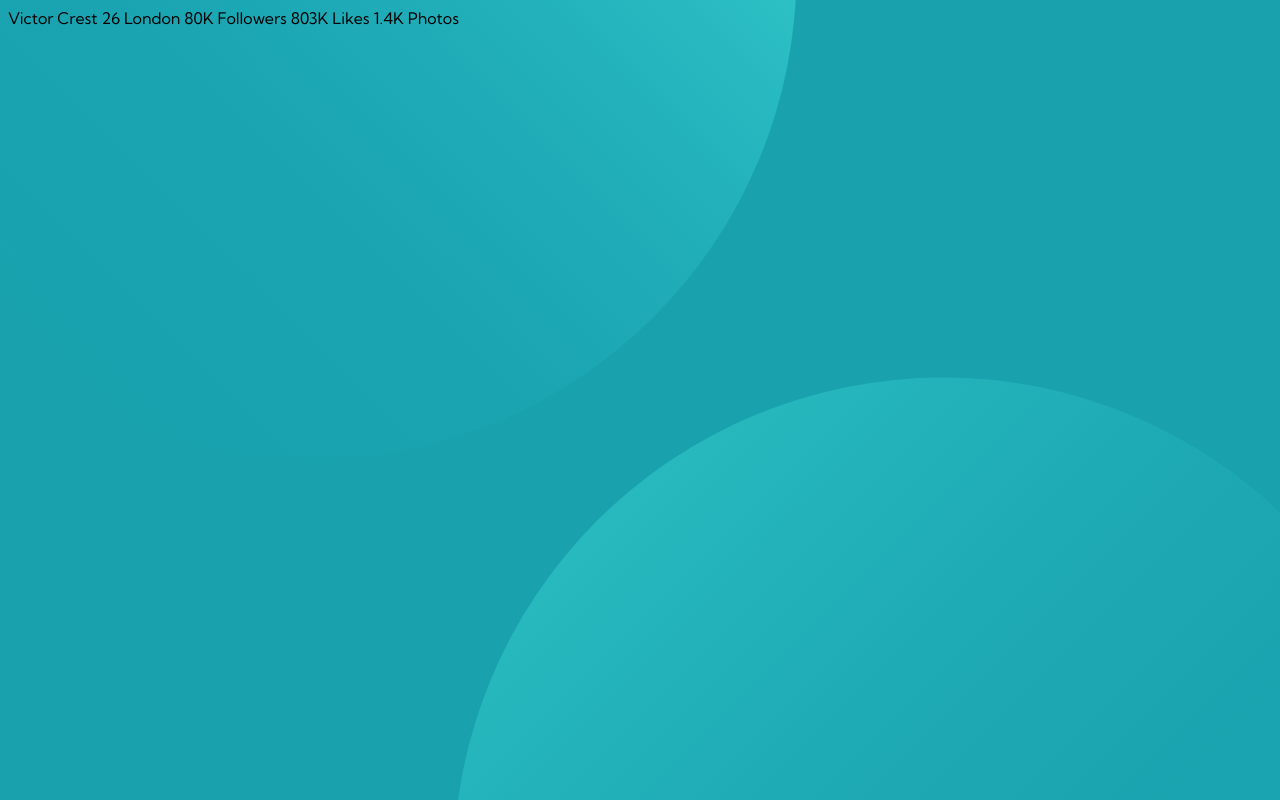
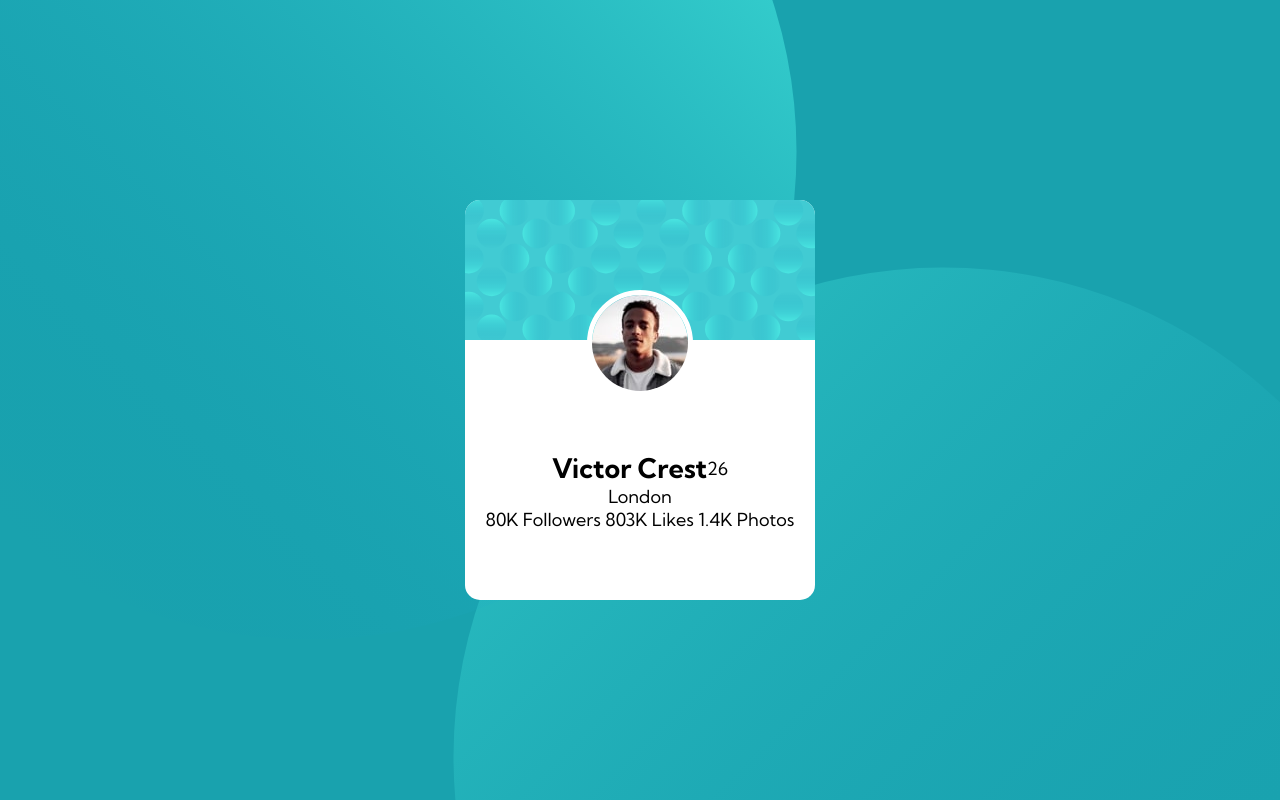
Before and after one commit to JorgeLucas006/profile-card-component-main, a plain HTML site: page index.html in a window 1280 px wide. Drawn offline with Linux system fonts and the light colour scheme.

Commit message:
feat: add card skeleton

```diff
--- a/css/style.css
+++ b/css/style.css
@@ -1,12 +1,55 @@
 @import url('https://fonts.googleapis.com/css2?family=Kumbh+Sans:wght@400;700&display=swap');
 
+*{
+    padding: 0;
+    margin: 0;
+    border: 0;
+    box-sizing: border-box;
+}
+
+html{
+    height: 100%;
+}
+
 body{
+    height: 100%;
     background-image: url("../images/bg-pattern-top.svg"), url("../images/bg-pattern-bottom.svg");
     background-repeat: no-repeat, no-repeat;
-    background-position: -60% 55%, 150% -40%;
-
-
-
+    background-position: -60% 190%, 150% -150%;
     background-color: hsl(185, 75%, 39%) ;
     font-family: 'Kumbh Sans', sans-serif;
+    font-size: 18px;
+
+    display: flex;
+    align-items: center;
+    justify-content: center;
 }
+
+section{
+    background-color: white;
+    width: 350px;
+    height: 50%;
+    border-radius: 15px;
+}
+
+section img{
+    border-radius: 15px 15px 0px 0px;
+}
+
+section div{
+    display: flex;
+    flex-direction: column;
+    align-items: center;
+}
+
+section div img{
+    position: relative;
+    top: -55px;
+    border-radius: 50%;
+    border: 5px #ffff solid;
+}
+
+section div div{
+    display: flex;
+    flex-direction: row;
+}
--- a/index.html
+++ b/index.html
@@ -15,10 +15,19 @@
 <body>
 
   <section>
-    Victor Crest
-    26
+
+    <img src="./images/bg-pattern-card.svg" alt="">
+    <div>
+      <img src="./images/image-victor.jpg" alt="">
+      <div>
+        <h1>Victor Crest</h1>
+        <p>26</p>
+      </div>
       London
 
+
+    </div>
+    <div>
       80K
       Followers
 
@@ -27,6 +36,9 @@
 
       1.4K
       Photos
+    </div>
+
+
   </section>
 
 
```
Lines whose indentation alone changed are shown as unchanged.
